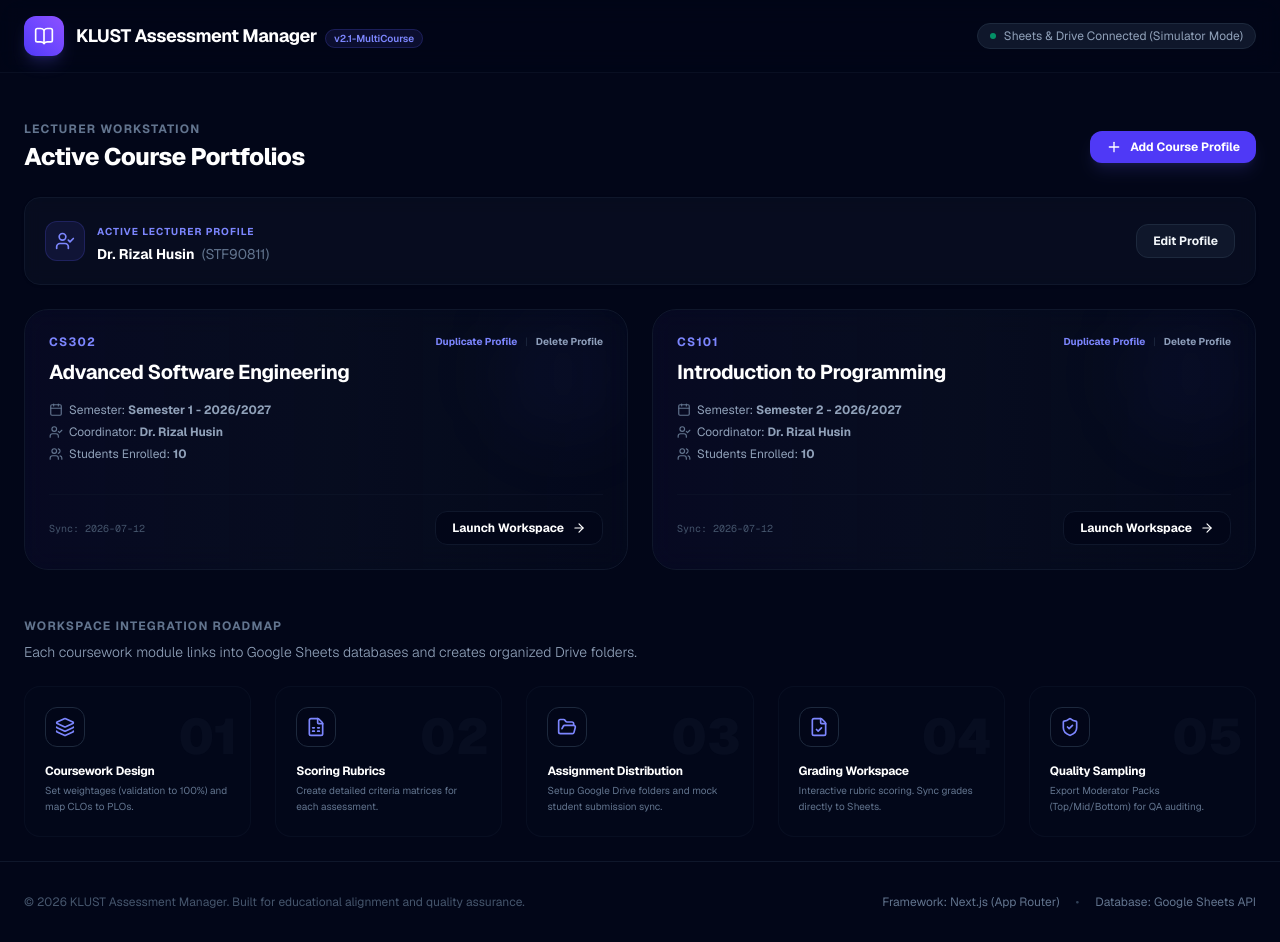
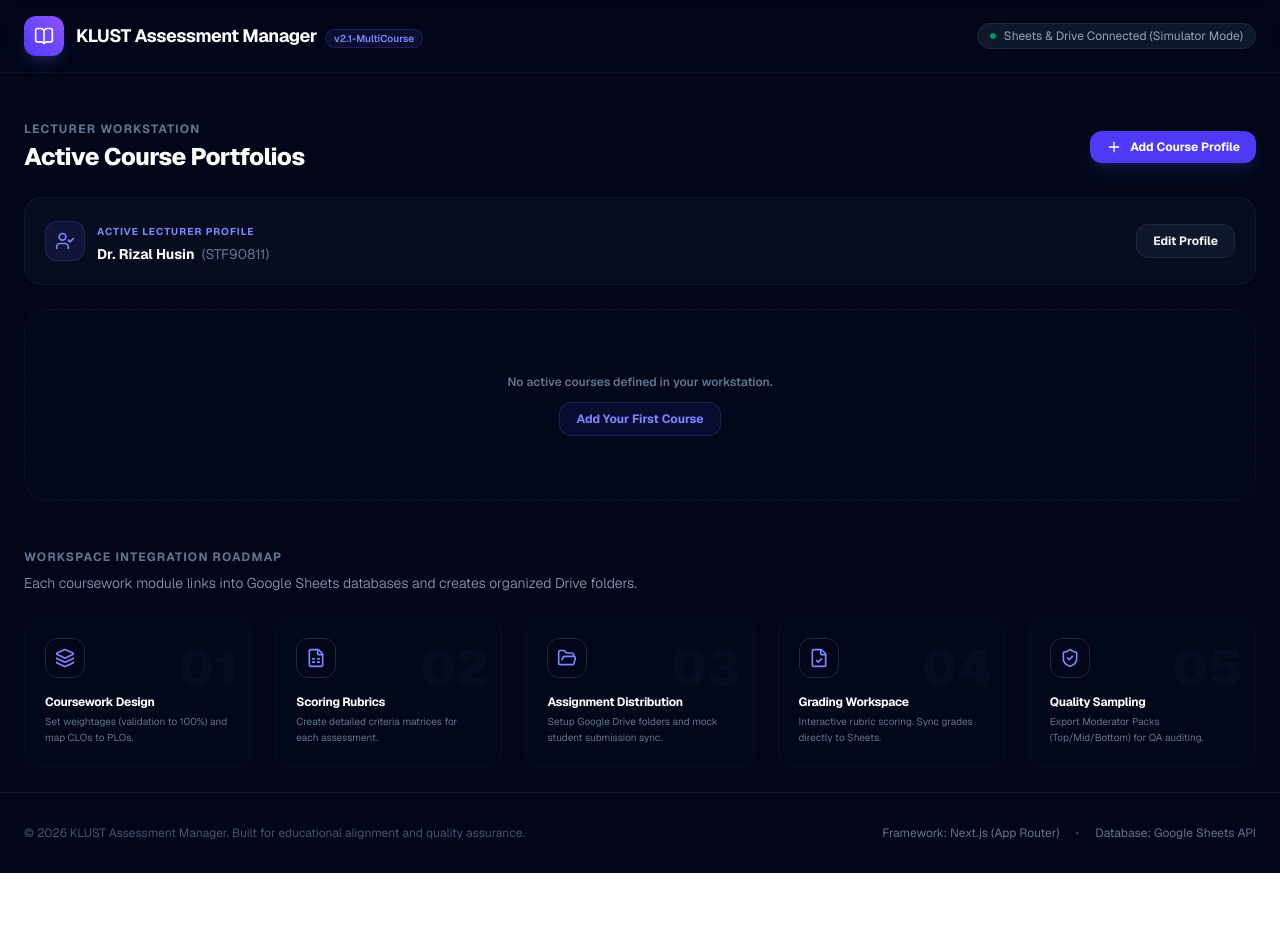
Before and after one commit to rizalhusin-klust/klust-assessment-manager, a Next.js app: page / in a window 1280 px wide. After the commit the page ends 873 px from the top, so only its background shows below. Built offline with nearby package versions, Linux system fonts and the light colour scheme.

Commit message:
feat: removed default pre-seeded CS302 and CS101 courses from source code and automatic browser storage cleanup

```diff
--- a/app/page.tsx
+++ b/app/page.tsx
@@ -32,26 +32,7 @@ interface Course {
   lastUpdate: string;
 }
 
-const DEFAULT_COURSES: Course[] = [
-  {
-    id: 'CS302_SEM1_2026',
-    code: 'CS302',
-    name: 'Advanced Software Engineering',
-    semester: 'Semester 1 - 2026/2027',
-    coordinator: 'Dr. Rizal Husin',
-    studentsCount: 10,
-    lastUpdate: '2026-07-12',
-  },
-  {
-    id: 'CS101_SEM2_2026',
-    code: 'CS101',
-    name: 'Introduction to Programming',
-    semester: 'Semester 2 - 2026/2027',
-    coordinator: 'Dr. Rizal Husin',
-    studentsCount: 10,
-    lastUpdate: '2026-07-12',
-  }
-];
+const DEFAULT_COURSES: Course[] = [];
 
 export default function Home() {
   const [courses, setCourses] = useState<Course[]>([]);
@@ -92,7 +73,17 @@ export default function Home() {
       const stored = localStorage.getItem('course_architect_courses');
       if (stored) {
         try {
-          setCourses(JSON.parse(stored));
+          const parsed = JSON.parse(stored);
+          // Clean up legacy defaults CS302 and CS101
+          const filtered = parsed.filter((c: any) => c.id !== 'CS302_SEM1_2026' && c.id !== 'CS101_SEM2_2026');
+          if (parsed.length !== filtered.length) {
+            localStorage.setItem('course_architect_courses', JSON.stringify(filtered));
+            setCourses(filtered);
+            localStorage.removeItem('course_state_CS302_SEM1_2026');
+            localStorage.removeItem('course_state_CS101_SEM2_2026');
+          } else {
+            setCourses(parsed);
+          }
         } catch (e) {
           setCourses(DEFAULT_COURSES);
         }
```
